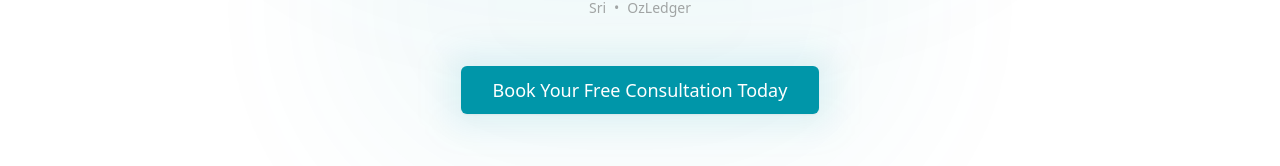
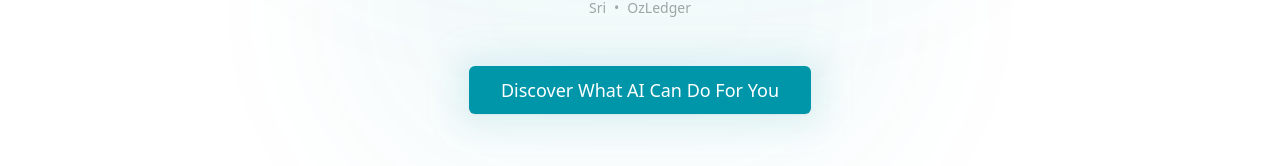
Before and after one commit to sharat910/intuneai, a Next.js app: page / in a window 1280 px wide. Shown: the part 627-793 px from the top of the page. Built offline with nearby package versions, Linux system fonts and the light colour scheme.

Commit message:
updated hero cta button

```diff
--- a/src/components/layout/Hero.tsx
+++ b/src/components/layout/Hero.tsx
@@ -46,7 +46,7 @@ export function Hero() {
             <div className="absolute -inset-3 bg-accent/10 blur-lg rounded-lg"></div>
             <Button className="relative bg-accent hover:bg-accent/90 text-white px-8 py-6 h-12 text-lg font-medium">
               <Link href="https://cal.mixmax.com/intuneai/initial-chat" target="_blank" rel="noopener noreferrer">
-                Book Your Free Consultation Today
+                Discover What AI Can Do For You
               </Link>
             </Button>
           </div>
```
